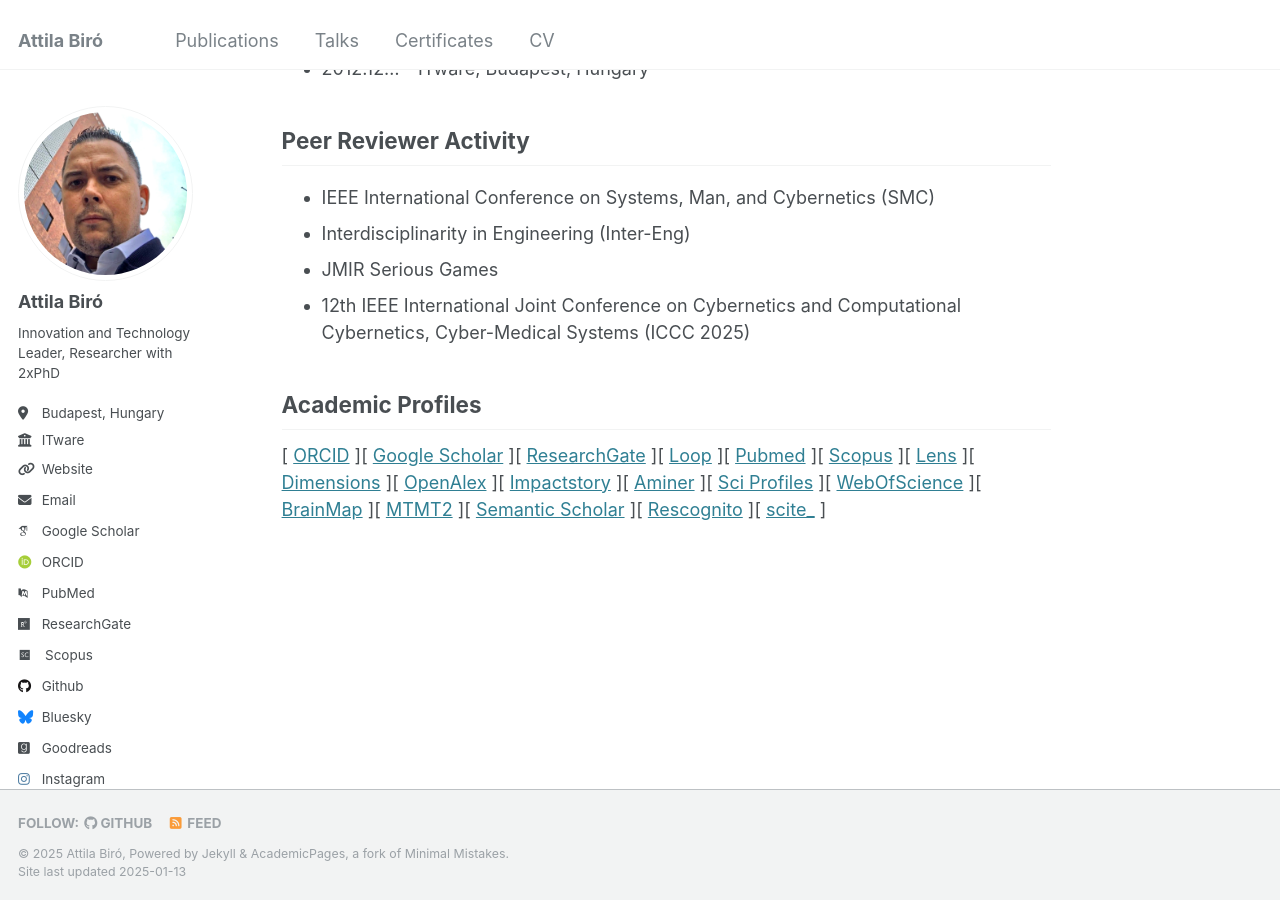
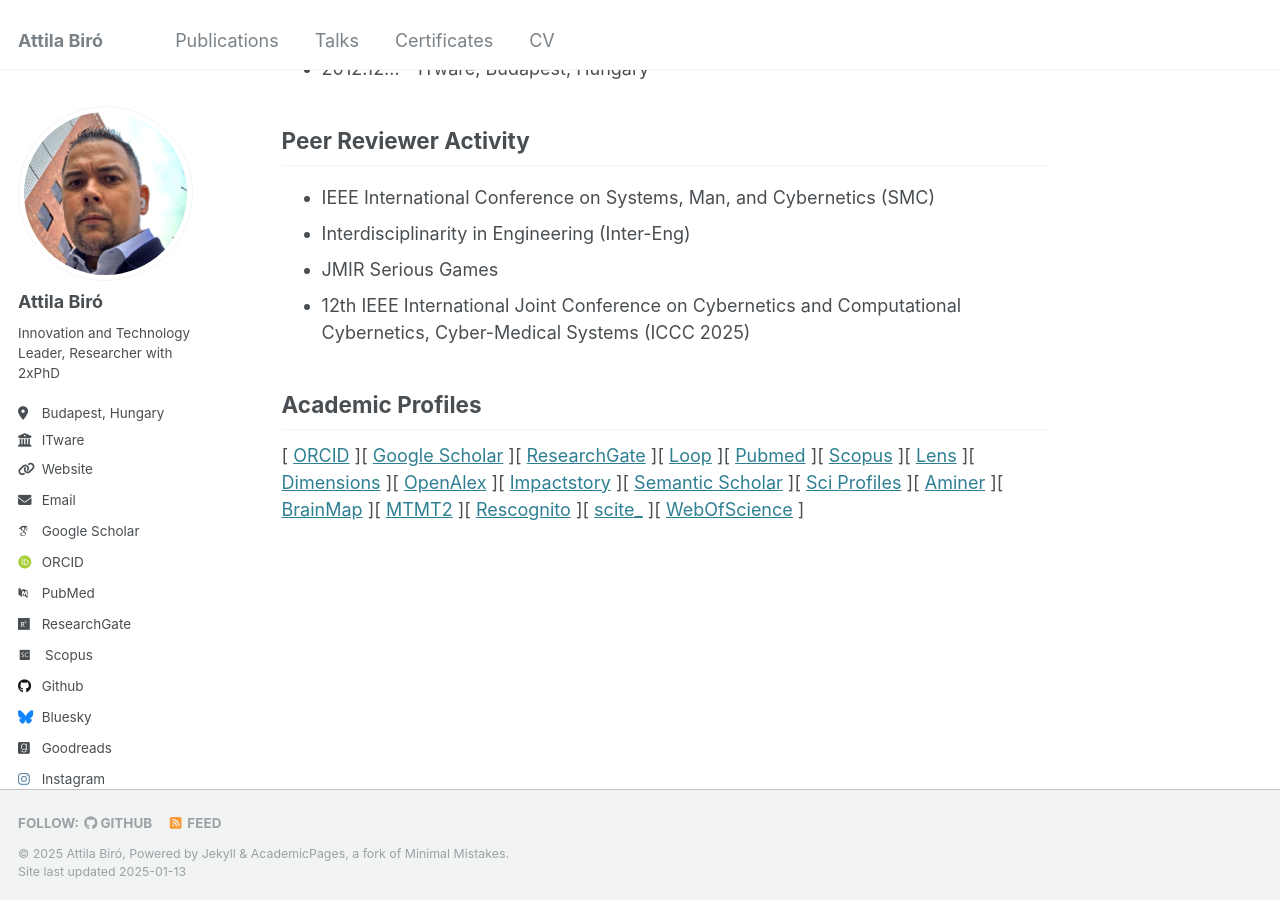
Before and after one commit to biroka/biroka.github.io, a Jekyll site: the page built from _pages/about.md, in a window 1280 px wide and 900 px high, scrolled down 1476 px. Built offline with Jekyll 4.4.1, drawn with Linux system fonts in a browser that asks for light colours; some web fonts are replaced; part of the change alters nothing that is shown.

```diff
--- a/_pages/about.md
+++ b/_pages/about.md
@@ -39,4 +39,4 @@ Peer Reviewer Activity
 
 Academic Profiles
 ------
-[ <a href="https://orcid.org/0000-0002-0430-9932">ORCID</a> ][ <a href="https://scholar.google.com/citations?user=E6aVwnEAAAAJ"> Google Scholar</a> ][ <a href="https://www.researchgate.net/profile/Attila-Biro-2">ResearchGate</a> ][ <a href="https://loop.frontiersin.org/people/1141792/overview">Loop</a> ][ <a href="https://pubmed.ncbi.nlm.nih.gov/?term=Attila+Biro">Pubmed</a> ][ <a href="https://www.scopus.com/authid/detail.uri?authorId=57220745742">Scopus</a> ][ <a href="https://www.lens.org/lens/profile/629976571/scholar">Lens</a> ][ <a href="https://app.dimensions.ai/details/entities/publication/author/ur.015542601301.99">Dimensions</a> ][ <a href="https://explore.openalex.org/authors/a5079667303">OpenAlex</a> ][ <a href="https://profiles.impactstory.org/u/0000-0002-0430-9932">Impactstory</a> ][ <a href="https://www.aminer.cn/profile/attila-bir/637d1654f789b382beb14a88">Aminer</a> ][ <a href="https://sciprofiles.com/profile/biroattila">Sci Profiles</a> ][ <a href="https://www.webofscience.com/wos/author/record/2179130">WebOfScience</a> ][ <a href="https://www.brainmap.ro/attila-biro">BrainMap</a> ][ <a href="https://m2.mtmt.hu/api/author/10098709">MTMT2</a> ][ <a href="https://www.semanticscholar.org/author/Attila-Bir%C3%B3/2037434941">Semantic Scholar</a> ][ <a href="https://rescognito.com/0000-0002-0430-9932">Rescognito</a> ][ <a href="https://scite.ai/users/attila-biro-D1xKW">scite_</a> ]
+[ <a href="https://orcid.org/0000-0002-0430-9932">ORCID</a> ][ <a href="https://scholar.google.com/citations?user=E6aVwnEAAAAJ"> Google Scholar</a> ][ <a href="https://www.researchgate.net/profile/Attila-Biro-2">ResearchGate</a> ][ <a href="https://loop.frontiersin.org/people/1141792/overview">Loop</a> ][ <a href="https://pubmed.ncbi.nlm.nih.gov/?term=Attila+Biro">Pubmed</a> ][ <a href="https://www.scopus.com/authid/detail.uri?authorId=57220745742">Scopus</a> ][ <a href="https://www.lens.org/lens/profile/629976571/scholar">Lens</a> ][ <a href="https://app.dimensions.ai/details/entities/publication/author/ur.015542601301.99">Dimensions</a> ][ <a href="https://explore.openalex.org/authors/a5079667303">OpenAlex</a> ][ <a href="https://profiles.impactstory.org/u/0000-0002-0430-9932">Impactstory</a> ][ <a href="https://www.semanticscholar.org/author/Attila-Bir%C3%B3/2037434941">Semantic Scholar</a> ][ <a href="https://sciprofiles.com/profile/biroattila">Sci Profiles</a> ][ <a href="https://www.aminer.cn/profile/attila-bir/637d1654f789b382beb14a88">Aminer</a> ][ <a href="https://www.brainmap.ro/attila-biro">BrainMap</a> ][ <a href="https://m2.mtmt.hu/api/author/10098709">MTMT2</a> ][ <a href="https://rescognito.com/0000-0002-0430-9932">Rescognito</a> ][ <a href="https://scite.ai/users/attila-biro-D1xKW">scite_</a> ][ <a href="https://www.webofscience.com/wos/author/record/2179130">WebOfScience</a> ]
```
